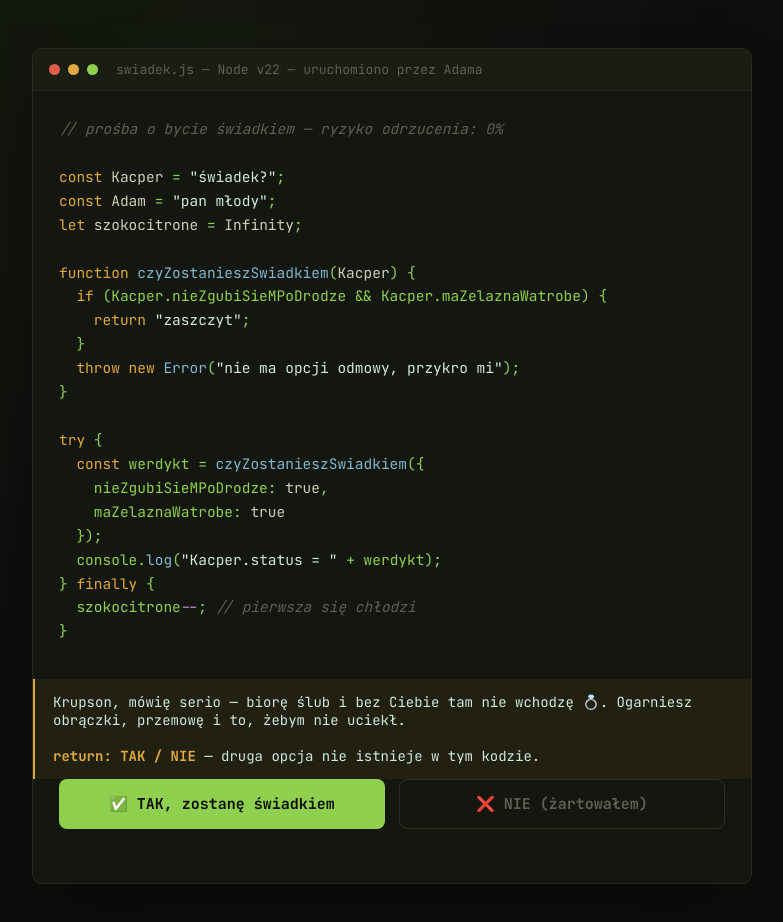
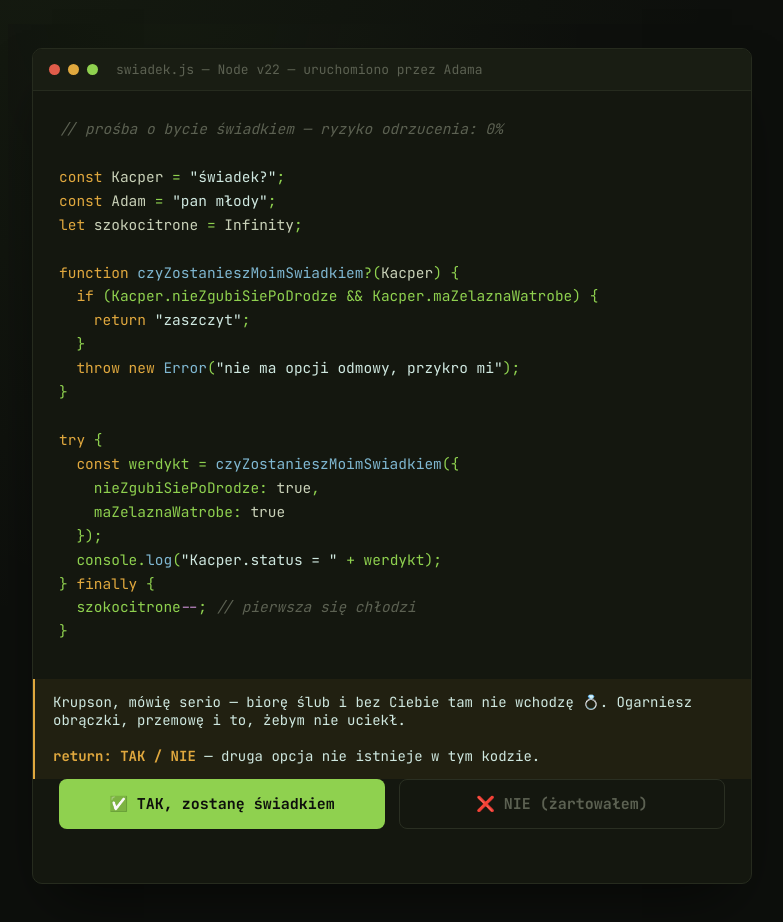
Before and after one commit to mazata131/mazata, a plain HTML site: page mazata.html in a window 1280 px wide. Shown: the whole page, without its empty margins (248-1031 px from the left). Drawn offline with Linux system fonts and the light colour scheme.

Commit message:
Add files via upload

```diff
--- a/mazata.html
+++ b/mazata.html
@@ -262,16 +262,16 @@
 <span class="kw">const</span> <span class="plain">Adam</span> = <span class="str">"pan młody"</span>;
 <span class="kw">let</span> <span class="plain">szokocitrone</span> = <span class="plain">Infinity</span>;
 
-<span class="kw">function</span> <span class="fn">czyZostanieszSwiadkiem</span>(<span class="plain">Kacper</span>) {
-  <span class="kw">if</span> (Kacper.nieZgubiSieMPoDrodze && Kacper.maZelaznaWatrobe) {
+<span class="kw">function</span> <span class="fn">czyZostanieszMoimSwiadkiem</span>?(<span class="plain">Kacper</span>) {
+  <span class="kw">if</span> (Kacper.nieZgubiSiePoDrodze && Kacper.maZelaznaWatrobe) {
     <span class="kw">return</span> <span class="str">"zaszczyt"</span>;
   }
   <span class="kw">throw new</span> <span class="fn">Error</span>(<span class="str">"nie ma opcji odmowy, przykro mi"</span>);
 }
 
 <span class="kw">try</span> {
-  <span class="kw">const</span> werdykt = <span class="fn">czyZostanieszSwiadkiem</span>({
-    nieZgubiSieMPoDrodze: <span class="plain">true</span>,
+  <span class="kw">const</span> werdykt = <span class="fn">czyZostanieszMoimSwiadkiem</span>({
+    nieZgubiSiePoDrodze: <span class="plain">true</span>,
     maZelaznaWatrobe: <span class="plain">true</span>
   });
   console.<span class="fn">log</span>(<span class="str">"Kacper.status = "</span> + werdykt);
```
